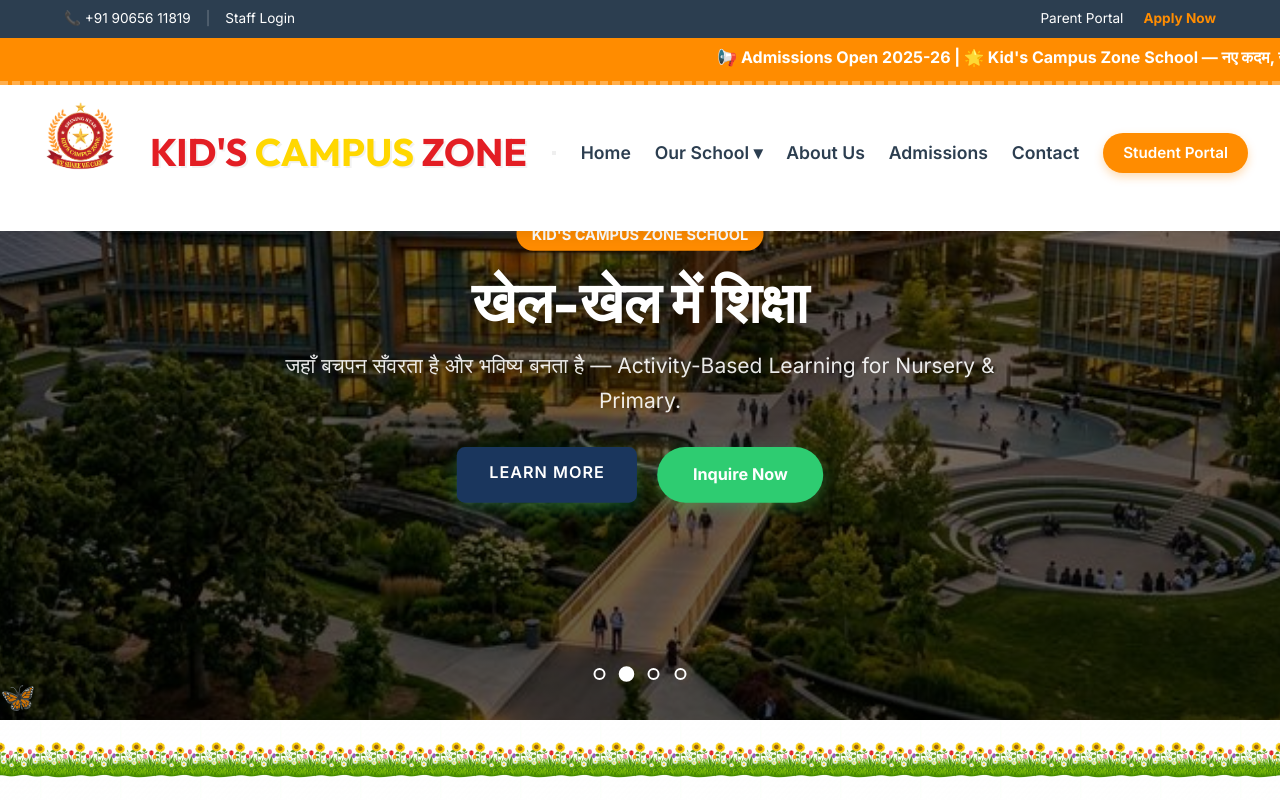
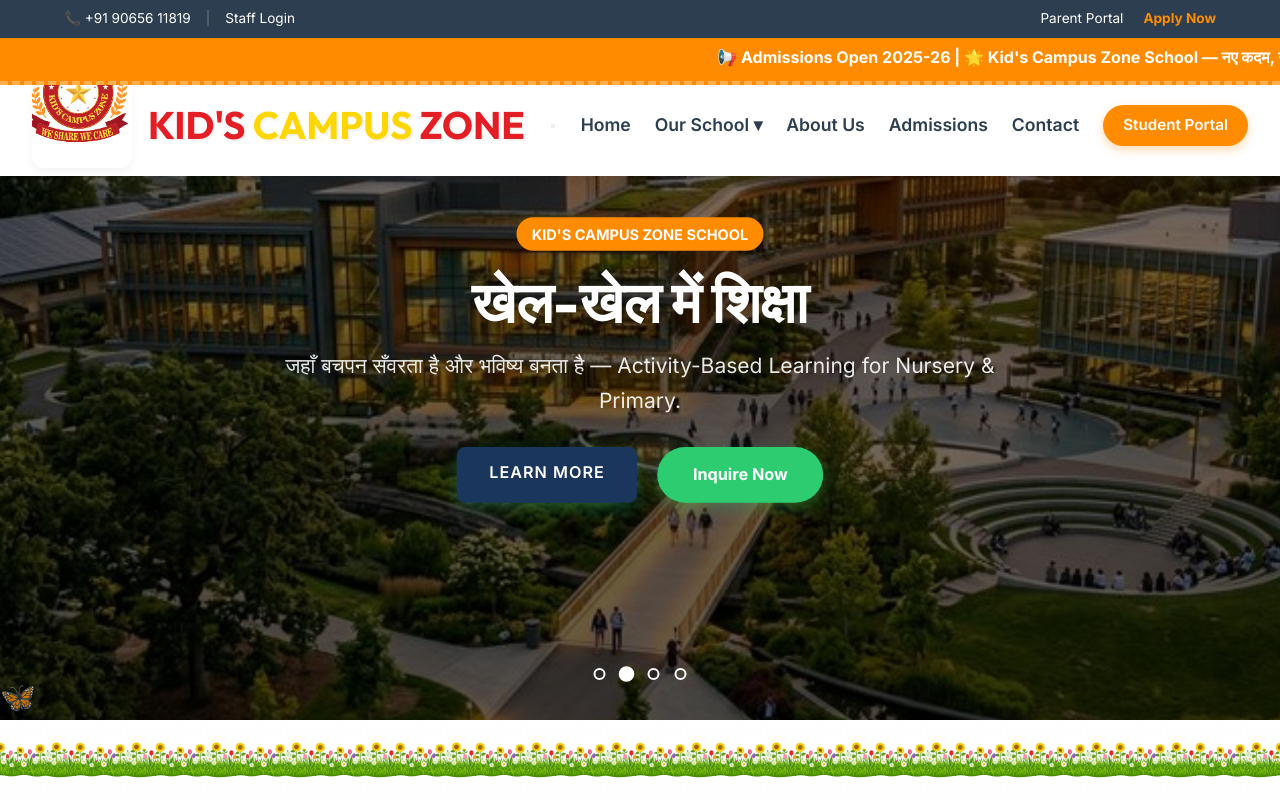
Before and after one commit to RubyGupta-tech/school-website, a React (Vite) app in the folder school-website/: page / in a window 1280 px wide. Shown: the top 800 px of the page. Built offline with nearby package versions, Linux system fonts and the light colour scheme.

Commit message:
Implement logo cropping in navbar to remove extra whitespace

```diff
--- a/school-website/src/App.css
+++ b/school-website/src/App.css
@@ -104,18 +104,30 @@
   gap: 1rem;
 }
 
-.navbar-logo {
-  height: 140px;
-  width: auto;
-  border-radius: 8px;
+/* Navbar Logo Crop */
+.navbar-logo-container {
+  width: 100px;
+  height: 85px; /* Shorter height to crop top/bottom whitespace */
+  overflow: hidden;
+  border-radius: 12px;
   background: white;
-  padding: 5px;
+  display: flex;
+  align-items: center;
+  justify-content: center;
+  box-shadow: 0 4px 10px rgba(0,0,0,0.05);
   transition: transform 0.3s cubic-bezier(0.175, 0.885, 0.32, 1.275);
 }
 
-.navbar-logo-link:hover .navbar-logo {
-  transform: scale(1.1);
+.navbar-logo {
+  width: 140px; /* Slightly larger than container to allow cropping */
+  height: auto;
+  margin-top: -15px; /* Shift up to crop bottom whitespace/slogan if needed, or adjust to center logo */
 }
+
+.navbar-logo-link:hover .navbar-logo-container {
+  transform: scale(1.1) rotate(2deg);
+}
+
 
 .navbar-brand {
   font-family: 'Outfit', sans-serif;
@@ -131,6 +143,7 @@
 .navbar-logo-link:hover .navbar-brand {
   transform: scale(1.02) translateX(5px);
 }
+
 
 
 .brand-red { color: #E31E24; } /* Bright Vibrant Red */
--- a/school-website/src/components/Navbar.jsx
+++ b/school-website/src/components/Navbar.jsx
@@ -26,8 +26,11 @@
       <header className="navbar">
         <div className="navbar-left">
           <Link to="/" className="navbar-logo-link">
-            <img src="/school-logo.png" alt="Kid's Campus Zone School Logo" className="navbar-logo" />
+            <div className="navbar-logo-container">
+              <img src="/school-logo.png" alt="Kid's Campus Zone School Logo" className="navbar-logo" />
+            </div>
             <span className="navbar-brand">
+
               <span className="brand-red">Kid's</span>{" "}
               <span className="brand-gold">Campus</span>{" "}
               <span className="brand-red">Zone</span>{" "}
```
